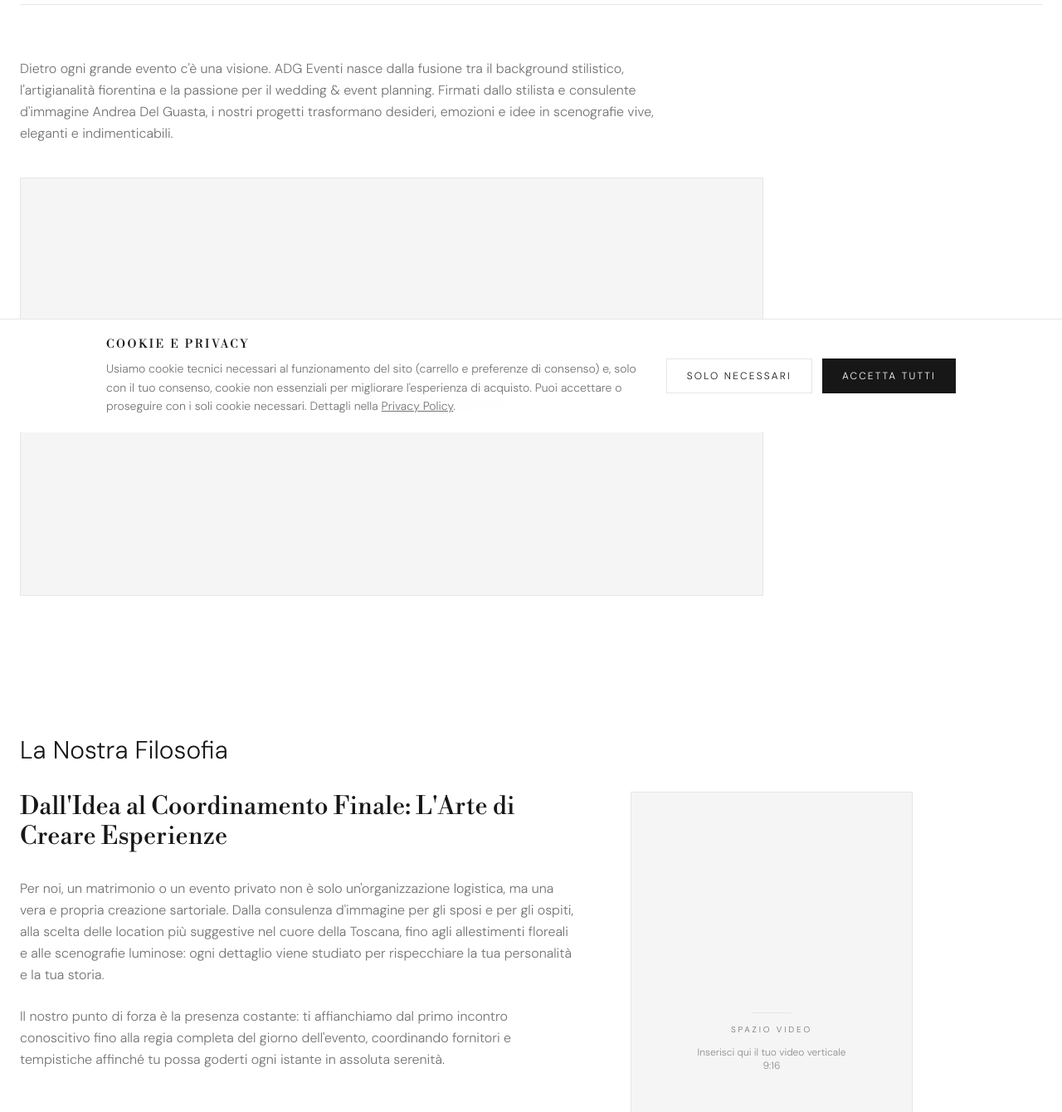
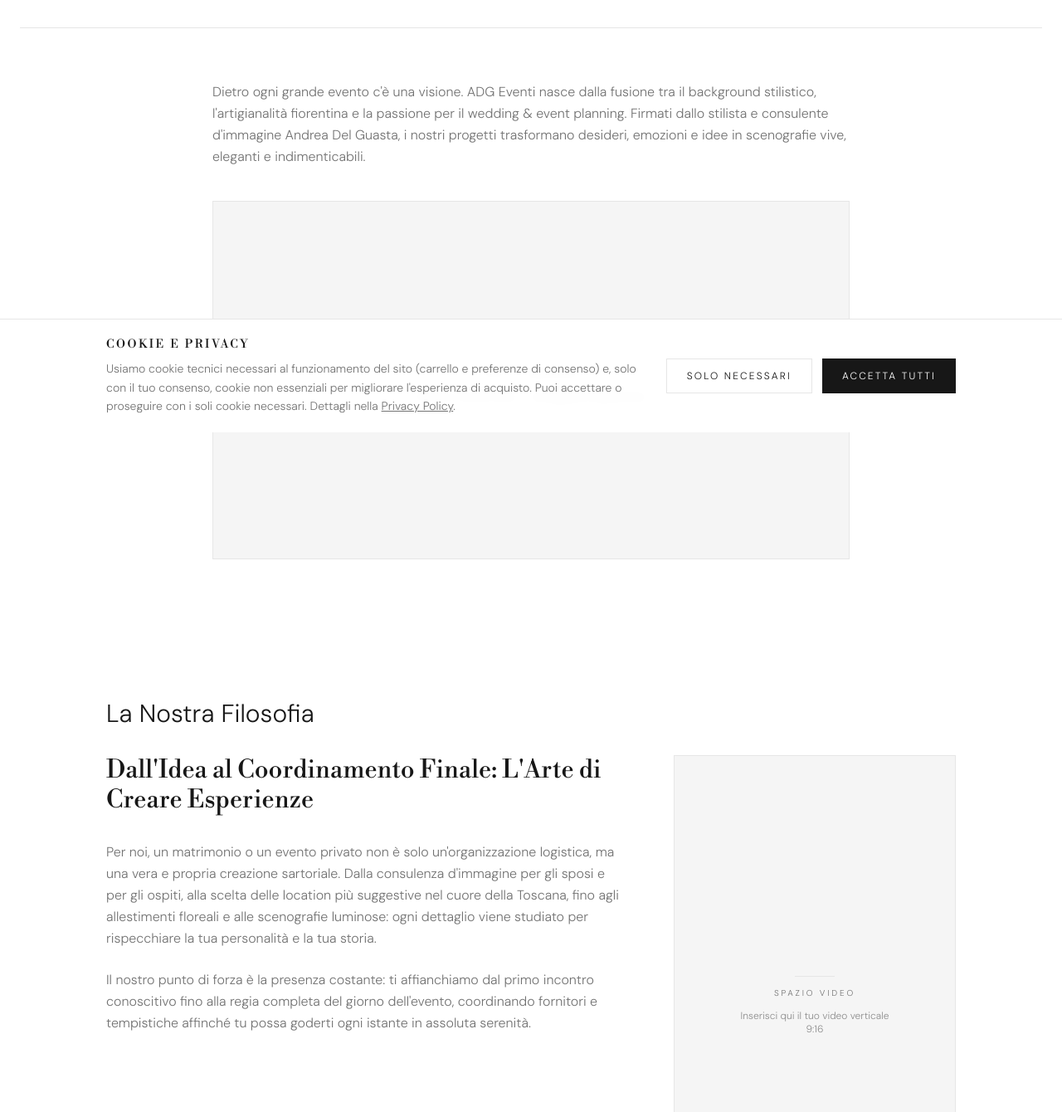
Before and after one commit to complementiadg-cpu/andrea-del-guasta-store, a React (Vite) app: page /eventi in a window 1280 px wide. Shown: the part 279-1619 px from the top of the page at 83% size. Built offline with nearby package versions, Linux system fonts and the light colour scheme; no server answers; the database is empty; the HTML template or start-up script is replaced by a standard one.

Commit message:
Changes
Co-authored-by: complementiadg-cpu <312105002+complementiadg-cpu@users.noreply.github.com>

```diff
--- a/src/pages/about/Eventi.tsx
+++ b/src/pages/about/Eventi.tsx
@@ -59,10 +59,11 @@ const Eventi = () => {
           <PageHeader
             title="ADG Eventi & Wedding Planning"
             subtitle="L'eleganza del design toscano, la cura del dettaglio stilistico, la magia del tuo evento a Firenze."
+            centered
           />
 
-          <ContentSection>
-            <p className="text-muted-foreground leading-relaxed max-w-3xl">
+          <ContentSection centered>
+            <p className="text-muted-foreground leading-relaxed">
               Dietro ogni grande evento c'è una visione. ADG Eventi nasce dalla
               fusione tra il background stilistico, l'artigianalità fiorentina e
               la passione per il wedding & event planning. Firmati dallo
@@ -78,9 +79,13 @@ const Eventi = () => {
           </ContentSection>
 
           {/* 2. La Nostra Filosofia */}
-          <ContentSection title="La Nostra Filosofia">
+          <ContentSection
+            title="La Nostra Filosofia"
+            centered
+            containerClassName="max-w-5xl"
+          >
             <div className="flex flex-col lg:flex-row items-start gap-10 lg:gap-16">
-              <div className="flex-1 max-w-2xl">
+              <div className="min-w-0 flex-1">
                 <p className="font-serif text-2xl md:text-3xl font-light text-foreground leading-relaxed mb-8">
                   Dall'Idea al Coordinamento Finale: L'Arte di Creare Esperienze
                 </p>
@@ -111,8 +116,8 @@ const Eventi = () => {
           </ContentSection>
 
           {/* 3. I Nostri Servizi */}
-          <ContentSection title="I Nostri Servizi">
-            <div className="space-y-12 max-w-3xl">
+          <ContentSection title="I Nostri Servizi" centered>
+            <div className="space-y-12">
               {/* Wedding Planning & Design */}
               <div>
                 <h3 className="text-xl font-light text-foreground mb-4">
@@ -176,8 +181,8 @@ const Eventi = () => {
           </ContentSection>
 
           {/* 4. Perché Scegliere ADG Eventi */}
-          <ContentSection title="Perché Scegliere ADG Eventi">
-            <div className="grid md:grid-cols-3 gap-8 max-w-3xl">
+          <ContentSection title="Perché Scegliere ADG Eventi" centered>
+            <div className="grid md:grid-cols-3 gap-8">
               <div className="space-y-4">
                 <h3 className="text-lg font-light text-foreground">
                   Visione da Stilista
@@ -216,8 +221,8 @@ const Eventi = () => {
           </ContentSection>
 
           {/* 5. Call to Action / Contatti */}
-          <ContentSection title="Iniziamo a Progettare il Tuo Evento">
-            <p className="text-muted-foreground leading-relaxed max-w-3xl mb-6">
+          <ContentSection title="Iniziamo a Progettare il Tuo Evento" centered>
+            <p className="text-muted-foreground leading-relaxed mb-6">
               Che tu stia sognando un matrimonio romantico tra le colline
               fiorentine o un evento privato esclusivo, siamo pronti ad
               ascoltare la tua storia e a trasformarla in realtà.
```
